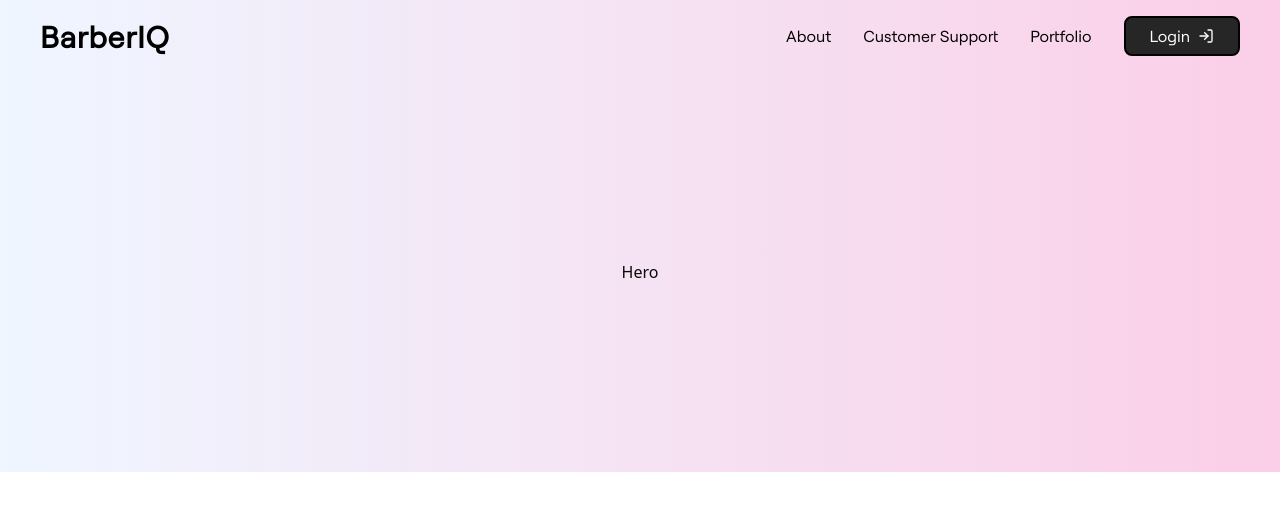
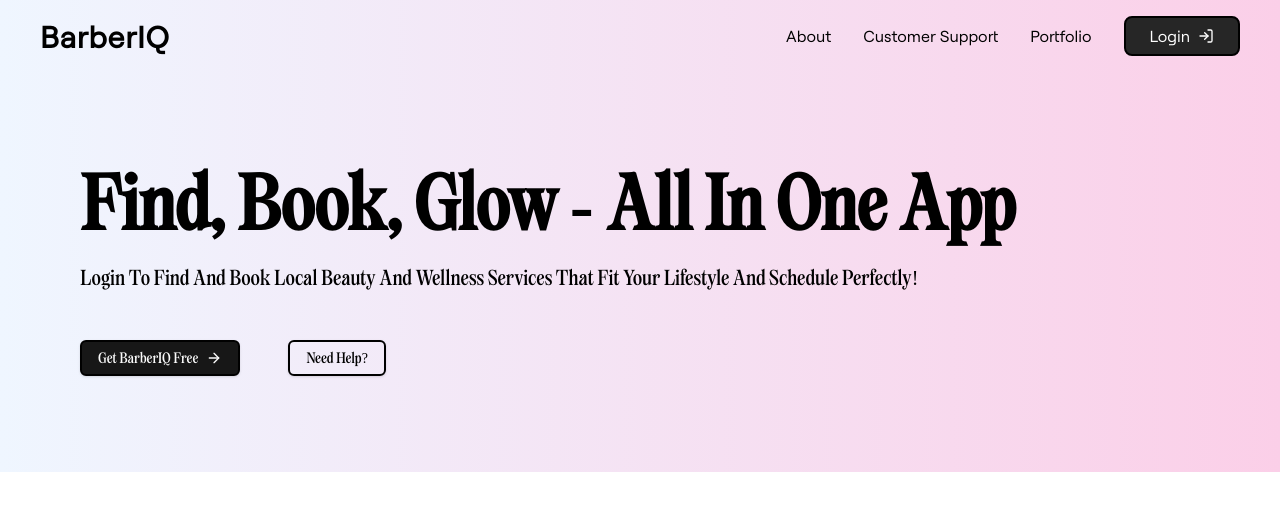
Before and after one commit to saadtresayyed10/barber-frontend, a Next.js app: page / in a window 1280 px wide. Shown: the top 510 px of the page. Built offline with nearby package versions, Linux system fonts and the light colour scheme.

Commit message:
Hero (PC) done

```diff
--- a/app/(home)/(components)/Hero.tsx
+++ b/app/(home)/(components)/Hero.tsx
@@ -1,7 +1,26 @@
+import { Button } from "@/components/ui/button";
+import { ArrowRight } from "lucide-react";
+
 const Hero = () => {
   return (
-    <section className="flex justify-center items-center flex-col lg:gap-y-10 w-full lg:h-[400px] bg-gradient-to-r from-blue-50 to-pink-200">
-      Hero
+    <section className="flex justify-center items-center flex-col w-full lg:h-[400px] bg-gradient-to-r from-blue-50 to-pink-200 lg:p-20">
+      <div className="flex justify-start items-start w-full flex-col lg:gap-y-6">
+        <h1 className="lg:text-7xl font-tartuffo text-black font-semibold capitalize text-left">
+          Find, Book, Glow - All in One App
+        </h1>
+        <p className="lg:text-xl capitalize text-black font-tartuffo font-medium">
+          Login to find and book local beauty and wellness services that fit
+          your lifestyle and schedule perfectly!
+        </p>
+        <div className="flex justify-center items-center lg:gap-x-12 font-tartuffo text-black lg:text-lg mt-6">
+          <Button className="border-2 border-black flex items-center gap-x-2 hover:gap-x-3 transition">
+            Get BarberIQ Free <ArrowRight />
+          </Button>
+          <Button className="bg-transparent hover:bg-transparent text-black duration-300 border-2 border-black">
+            Need Help?
+          </Button>
+        </div>
+      </div>
     </section>
   );
 };
```
